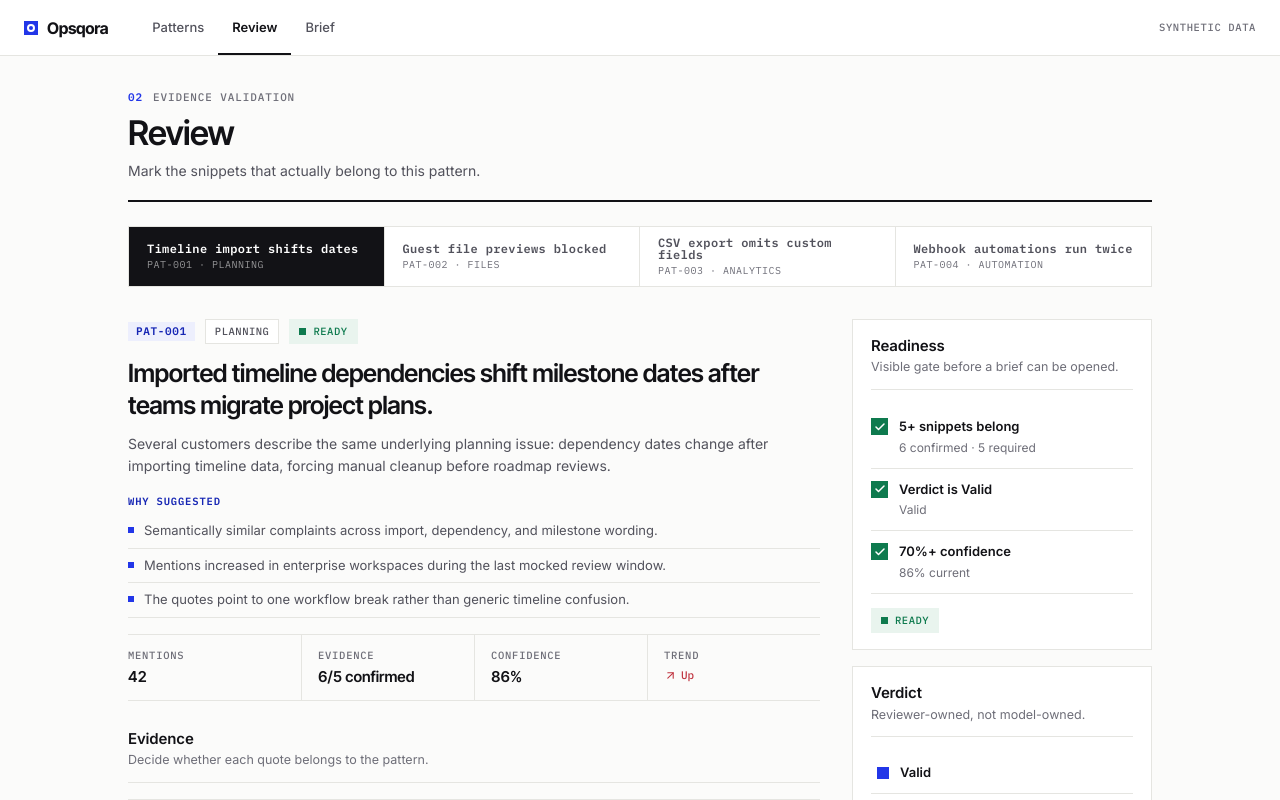
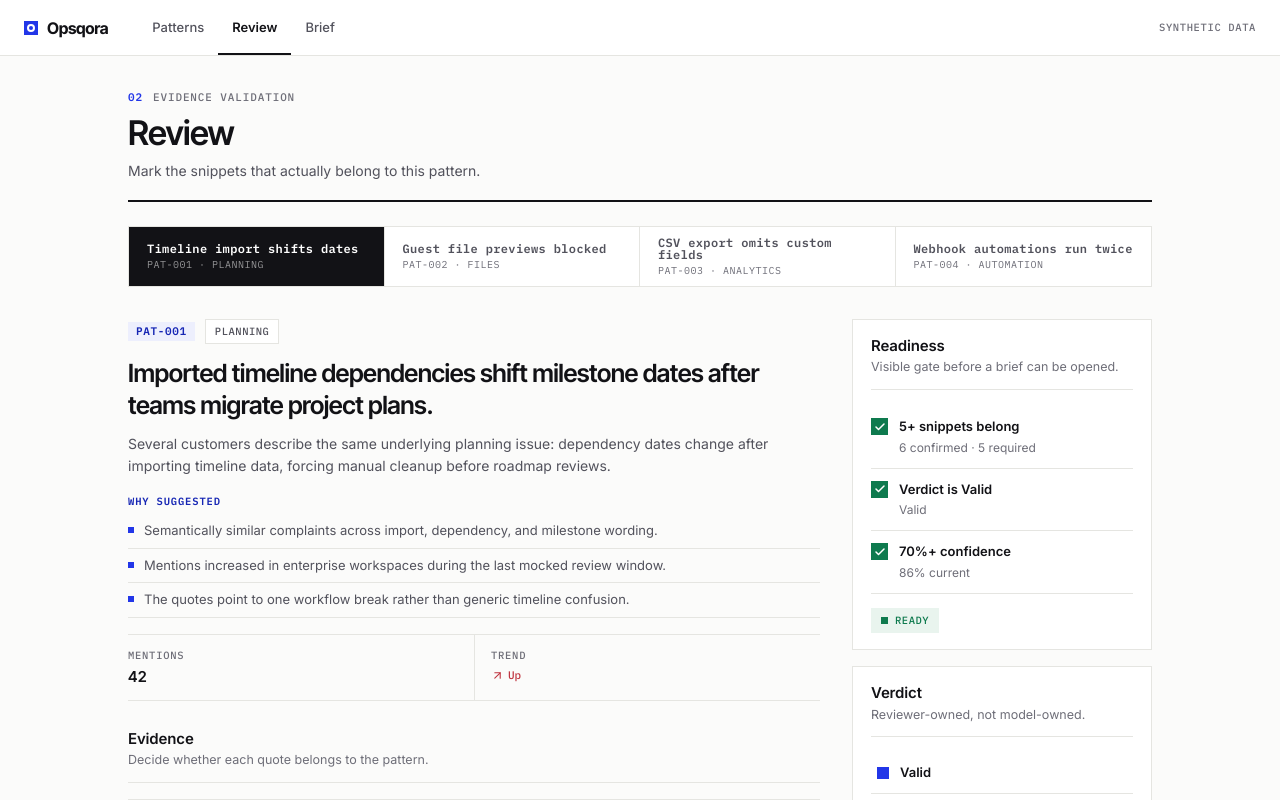
Before and after one commit to mich-mayer/opsqora, a React (Vite) app: page / in a window 1280 px wide. Both pictures are taken after a click on the button 311 px from the left and 360 px from the top of the page. Built offline with nearby package versions, Linux system fonts and the light colour scheme.

Commit message:
fix(review): remove duplicated readiness facts

```diff
--- a/src/screens/PatternReview.tsx
+++ b/src/screens/PatternReview.tsx
@@ -103,7 +103,6 @@ export function PatternReview({
           <div className="review-summary-head">
             <span className="mono-id">{pattern.id}</span>
             <Chip tone="line">{pattern.product_area}</Chip>
-            <Chip tone={readiness.ready ? 'ok' : 'warn'} square>{readiness.ready ? 'Ready' : 'Needs validation'}</Chip>
           </div>
           <h2>{pattern.summary}</h2>
           <p>{pattern.ai_summary}</p>
@@ -115,8 +114,6 @@ export function PatternReview({
           </div>
           <dl className="review-figures">
             <div><dt>Mentions</dt><dd>{pattern.mention_count}</dd></div>
-            <div><dt>Evidence</dt><dd>{readiness.belongsCount}/{READINESS_RULE.belongsMinimum} confirmed</dd></div>
-            <div><dt>Confidence</dt><dd>{percent(pattern.confidence)}</dd></div>
             <div><dt>Trend</dt><dd><TrendIndicator trend={pattern.trend} /></dd></div>
           </dl>
         </section>
--- a/src/styles.css
+++ b/src/styles.css
@@ -1104,7 +1104,7 @@ table {
 
 .review-figures {
   display: grid;
-  grid-template-columns: repeat(4, 1fr);
+  grid-template-columns: repeat(2, minmax(0, 1fr));
   border-top: 1px solid var(--line);
   border-bottom: 1px solid var(--line);
   margin: 16px 0 0;
```
